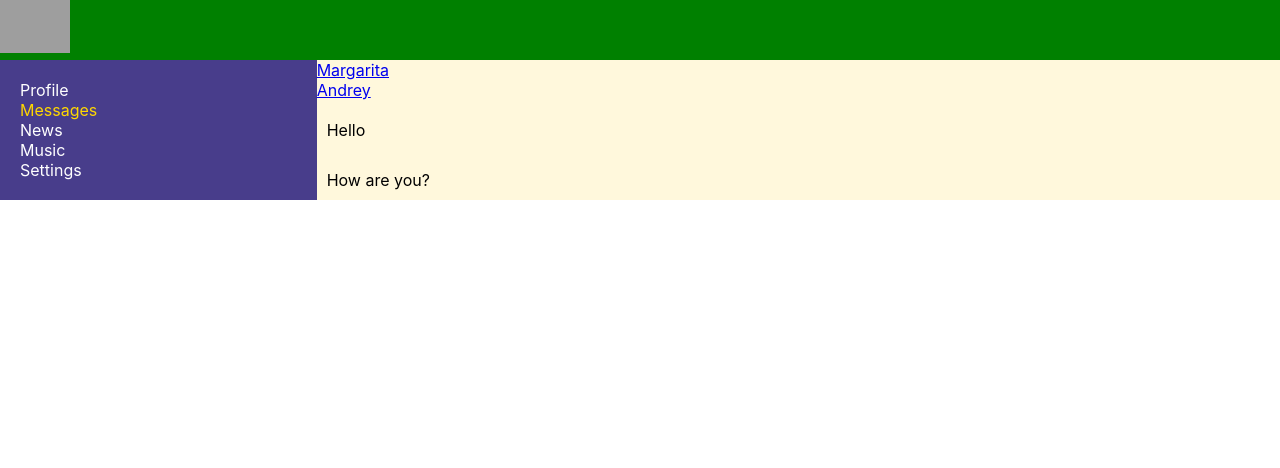
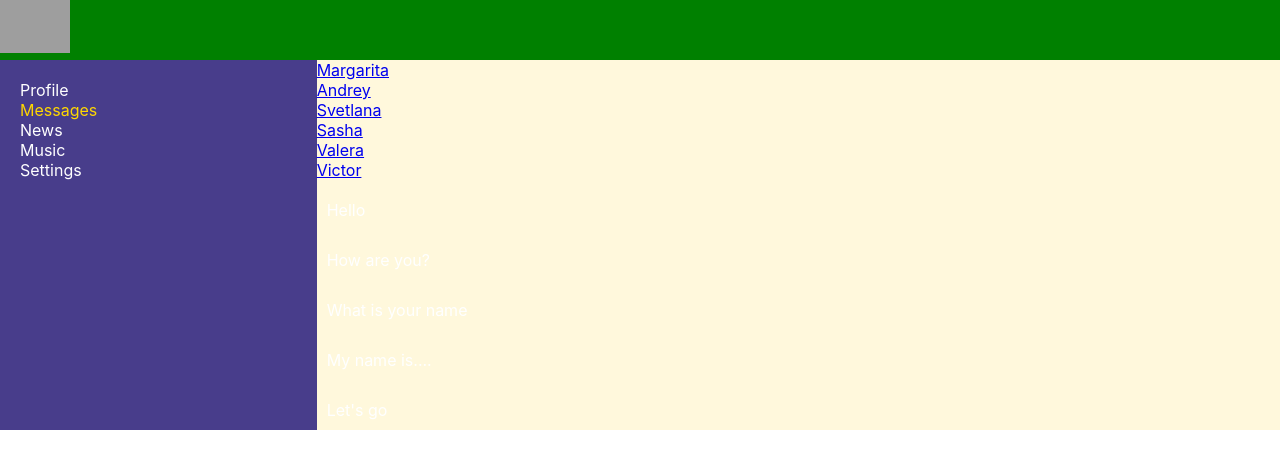
Before and after one commit to Alex666000/social-2023-new, a React (Create React App) app: page /dialogs in a window 1280 px wide. Shown: the top 468 px of the page. Built offline with nearby package versions, Linux system fonts and the light colour scheme; grey boxes are pictures that could not be loaded.

Commit message:
25_realize method map()

```diff
--- a/src/App.tsx
+++ b/src/App.tsx
@@ -1,7 +1,7 @@
 import React from 'react';
 import './App.css';
-import Header from './components/Header/Header';
-import Navbar from './components/Navbar/Navbar';
+import {Header} from './components/Header/Header';
+import {Navbar} from './components/Navbar/Navbar';
 import {Dialogs} from './components/Dialogs/Dialogs';
 import {BrowserRouter, Route} from 'react-router-dom';
 import {Profile} from './components/Profile/Profile';
--- a/src/components/Dialogs/Dialogs.module.css
+++ b/src/components/Dialogs/Dialogs.module.css
@@ -5,6 +5,7 @@
 
 dialogsItems {
     padding: 10px;
+    color: #fff
 }
 .dialogsItem .active {
     color: gold;
@@ -13,5 +14,6 @@ dialogsItems {
 .messages .message {
     padding: 10px;
     margin-top: 10px;
+    color: #fff;
 
 }
--- a/src/components/Dialogs/Dialogs.tsx
+++ b/src/components/Dialogs/Dialogs.tsx
@@ -25,7 +25,7 @@ export const Message: React.FC<MessagePropsType> = (props) => {
 }
 
 export const Dialogs: React.FC = (props) => {
-    let dialogsData = [
+    let dialogs = [
         {id: 1, name: 'Margarita'},
         {id: 2, name: 'Andrey'},
         {id: 3, name: 'Svetlana'},
@@ -33,7 +33,8 @@ export const Dialogs: React.FC = (props) => {
         {id: 5, name: 'Valera'},
         {id: 6, name: 'Victor'},
     ]
-    let messagesData = [
+
+    let messages = [
         {id: 1, message: 'Hello'},
         {id: 2, message: 'How are you?'},
         {id: 3, message: 'What is your name'},
@@ -41,16 +42,15 @@ export const Dialogs: React.FC = (props) => {
         {id: 5, message: 'Let\'s go'},
     ]
 
+    let dialogsElements = dialogs.map(d => <DialogItem name={d.name} id={d.id}/>)
+    let messagesElements = messages.map(m => <Message message={m.message}/>)
+
     return (
         <div className={s.dialogs}>
             <div className={s.dialogsItems}>
-                <DialogItem name={dialogsData[0].name} id={dialogsData[0].id}/>
-                <DialogItem name={dialogsData[1].name} id={dialogsData[1].id}/>
-                <div className={s.dialog}>
-                </div>
+                {dialogsElements}
                 <div className={s.messages}>
-                    <Message message={messagesData[0].message} />
-                    <Message message={messagesData[1].message}/>
+                    {messagesElements}
                 </div>
             </div>
         </div>
--- a/src/components/Header/Header.tsx
+++ b/src/components/Header/Header.tsx
@@ -1,7 +1,7 @@
 import React from 'react';
 import s from './Header.module.css'
 
-const Header: React.FC = () => {
+export const Header: React.FC = (props) => {
     return (
         <header className={s.header}>
             <img
@@ -10,5 +10,3 @@ const Header: React.FC = () => {
         </header>
     );
 };
-
-export default Header;
--- a/src/components/Navbar/Navbar.tsx
+++ b/src/components/Navbar/Navbar.tsx
@@ -2,7 +2,7 @@ import React from 'react';
 import s from './Navbar.module.css';
 import {NavLink} from 'react-router-dom';
 
-const Navbar = () => {
+export const Navbar:React.FC = (props) => {
     return (
         <nav className={s.nav}>
         <div className={s.item}>
@@ -23,5 +23,3 @@ const Navbar = () => {
     </nav>
     )
 }
-
-export default Navbar;
--- a/src/components/Profile/MyPosts/MyPosts.tsx
+++ b/src/components/Profile/MyPosts/MyPosts.tsx
@@ -2,17 +2,13 @@ import React from 'react';
 import s from './MyPosts.module.css'
 import {Post} from './Post/Post';
 
-/*type MyPostsPropsType = {
-    id: number
-    message: string
-    likeCount: number
-}*/
-
-const MyPosts: React.FC = (props) => {
-    let postsData = [
+export const MyPosts: React.FC = (props) => {
+    let posts = [
         {id: 1, message: 'Hello', likeCount: 12},
         {id: 2, message: 'How are you?', likeCount: 10},
     ]
+
+    let postsElements = posts.map(p => <Post message={p.message} likeCount={p.likeCount}/>)
 
     return (
             <div className={s.postBlock}>
@@ -22,11 +18,8 @@ const MyPosts: React.FC = (props) => {
                     <button className={s.addPost}>Add post</button>
                 </div>
                 <div  className={s.posts}>
-                    <Post message={postsData[0].message} likeCount={postsData[0].likeCount}/>
-                    <Post message={postsData[1].message} likeCount={postsData[1].likeCount}/>
+                    {postsElements}
                 </div>
             </div>
     );
 };
-
-export default MyPosts;
--- a/src/components/Profile/Profile.tsx
+++ b/src/components/Profile/Profile.tsx
@@ -1,6 +1,6 @@
 import React from 'react';
 import s from './Profile.module.css'
-import MyPosts from './MyPosts/MyPosts';
+import {MyPosts} from './MyPosts/MyPosts';
 import {Profileinfo} from './Profileinfo/Profileinfo';
 
 export const Profile: React.FC = (props) => {
--- a/src/components/Profile/Profileinfo/ProfileInfo.module.css
+++ b/src/components/Profile/Profileinfo/ProfileInfo.module.css
@@ -1,3 +1,7 @@
 .descriptionBlock {
     padding: 10px;
 }
+.imgProfoleInfo {
+    width: 200px;
+    height: 120px;
+}
--- a/src/components/Profile/Profileinfo/Profileinfo.tsx
+++ b/src/components/Profile/Profileinfo/Profileinfo.tsx
@@ -5,13 +5,13 @@ export const Profileinfo: React.FC = (props) => {
     return (
         <div>
             <div>
-                <img
+                <img className={s.imgProfoleInfo}
                     src="https://encrypted-tbn0.gstatic.com/images?q=tbn:ANd9GcS2aOTrZH4dN0uKM1hMP5b4ewjeyEERCzo7kA&usqp=CAU"
                     alt="TS"/>
             </div>
             <div className={s.descriptionBlock}>
                 avatar + descripshion
             </div>
-          </div>
+        </div>
     );
 };
```
